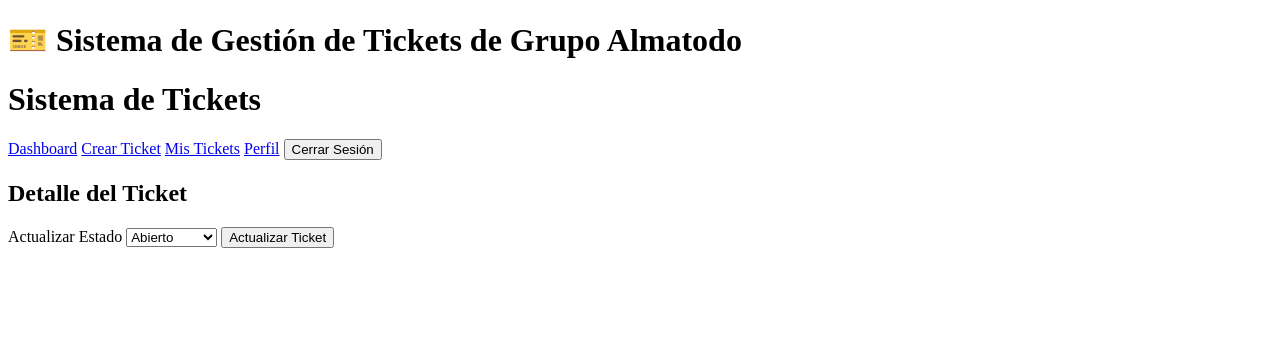
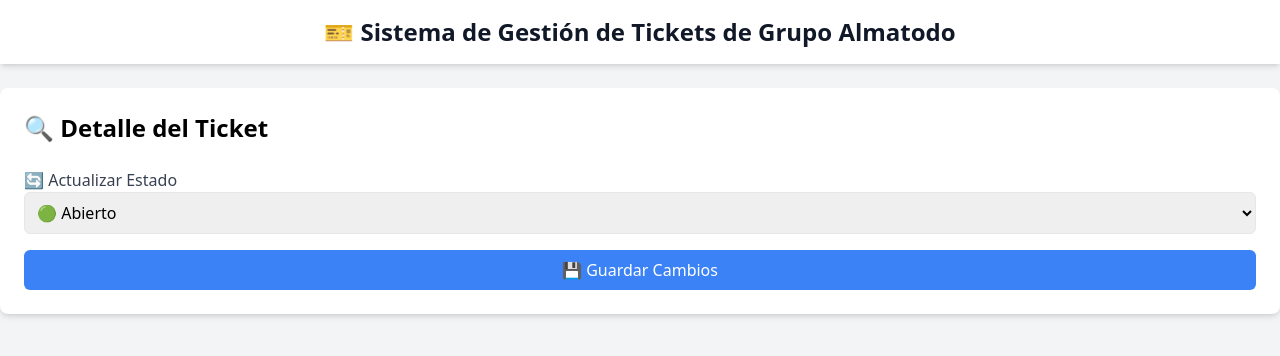
Before and after one commit to ramon842/GestiondeTickets, a plain HTML site: page ticket-detalle.html in a window 1280 px wide. Drawn offline with nearby package versions, Linux system fonts and the light colour scheme.

Commit message:
Update ticket-detalle.html

```diff
--- a/ticket-detalle.html
+++ b/ticket-detalle.html
@@ -1,34 +1,31 @@
 <!DOCTYPE html>
 <html lang="es">
-<header class="w-full bg-white shadow-md py-4 px-6 flex justify-center items-center text-gray-900">
-    <h1 class="text-2xl font-bold text-center">🎫 Sistema de Gestión de Tickets de Grupo Almatodo</h1>
-</header>
+<head>
+    <meta charset="UTF-8">
+    <meta name="viewport" content="width=device-width, initial-scale=1.0">
+    <title>Detalle del Ticket 🚀 - Sistema de Gestión de Tickets de Grupo Almatodo</title>
+    <script src="https://cdn.tailwindcss.com"></script>
+    <script src="https://kit.fontawesome.com/YOUR_FONT_AWESOME_KIT.js" crossorigin="anonymous"></script>
+</head>
 <body class="bg-gray-100 min-h-screen">
     <!-- Encabezado -->
-    <header class="w-full bg-white shadow-md py-4 px-6 flex justify-between items-center">
-        <h1 class="text-xl font-bold">Sistema de Tickets</h1>
-        <nav>
-            <a href="dashboard.html" class="text-blue-500 mx-2">Dashboard</a>
-            <a href="crear-ticket.html" class="text-blue-500 mx-2">Crear Ticket</a>
-            <a href="tickets.html" class="text-blue-500 mx-2">Mis Tickets</a>
-            <a href="perfil.html" class="text-blue-500 mx-2">Perfil</a>
-            <button id="logout" class="text-red-500">Cerrar Sesión</button>
-        </nav>
+    <header class="w-full bg-white shadow-md py-4 px-6 flex justify-center items-center text-gray-900">
+        <h1 class="text-2xl font-bold text-center">🎫 Sistema de Gestión de Tickets de Grupo Almatodo</h1>
     </header>
 
     <!-- Contenedor Principal -->
     <div class="container mx-auto p-6 bg-white rounded-lg shadow-md mt-6">
-        <h2 class="text-2xl font-bold mb-4">Detalle del Ticket</h2>
+        <h2 class="text-2xl font-bold mb-4">🔍 Detalle del Ticket</h2>
         <div id="ticket-info" class="space-y-4"></div>
 
         <div class="mt-6">
-            <label class="block text-gray-700">Actualizar Estado</label>
+            <label class="block text-gray-700">🔄 Actualizar Estado</label>
             <select id="estado" class="w-full p-2 border rounded-md">
-                <option value="Abierto">Abierto</option>
-                <option value="En Proceso">En Proceso</option>
-                <option value="Cerrado">Cerrado</option>
+                <option value="Abierto">🟢 Abierto</option>
+                <option value="En Proceso">🟡 En Proceso</option>
+                <option value="Cerrado">🔴 Cerrado</option>
             </select>
-            <button id="actualizar" class="mt-4 w-full bg-blue-500 text-white py-2 rounded-md">Actualizar Ticket</button>
+            <button id="actualizar" class="mt-4 w-full bg-blue-500 text-white py-2 rounded-md">💾 Guardar Cambios</button>
         </div>
     </div>
 
@@ -61,11 +58,11 @@
             if (snapshot.exists()) {
                 const data = snapshot.data();
                 document.getElementById("ticket-info").innerHTML = `
-                    <p><strong>Título:</strong> ${data.titulo}</p>
-                    <p><strong>Descripción:</strong> ${data.descripcion}</p>
-                    <p><strong>Prioridad:</strong> ${data.prioridad}</p>
-                    <p><strong>Estado:</strong> ${data.estado}</p>
-                    <p><strong>Fecha:</strong> ${new Date(data.fecha).toLocaleDateString()}</p>
+                    <p><strong>📌 Título:</strong> ${data.titulo}</p>
+                    <p><strong>📝 Descripción:</strong> ${data.descripcion}</p>
+                    <p><strong>⚡ Prioridad:</strong> ${data.prioridad}</p>
+                    <p><strong>📂 Estado:</strong> ${data.estado}</p>
+                    <p><strong>🕒 Fecha:</strong> ${new Date(data.fechaRegistro).toLocaleDateString()}</p>
                 `;
                 document.getElementById("estado").value = data.estado;
             }
@@ -80,7 +77,7 @@
 
             const ticketRef = doc(db, "tickets", ticketId);
             await updateDoc(ticketRef, { estado: nuevoEstado });
-            alert("Estado actualizado");
+            alert("✅ Estado actualizado");
             window.location.reload();
         });
 
```
